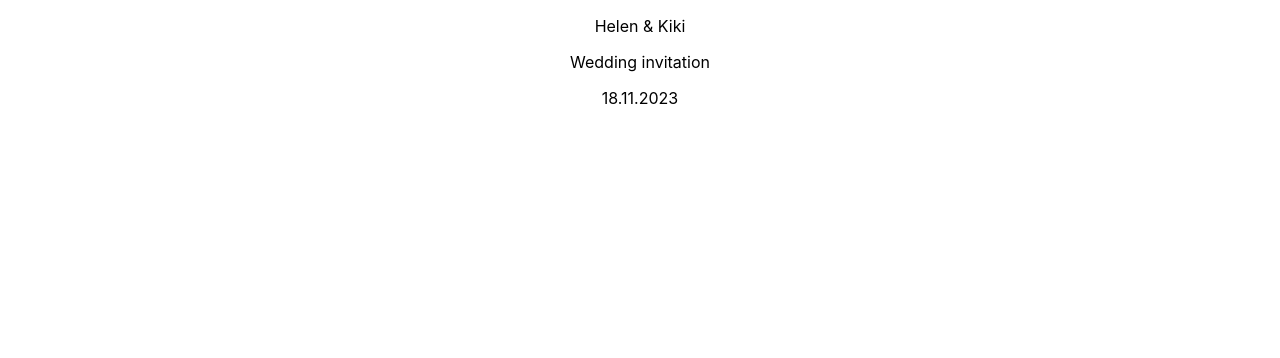
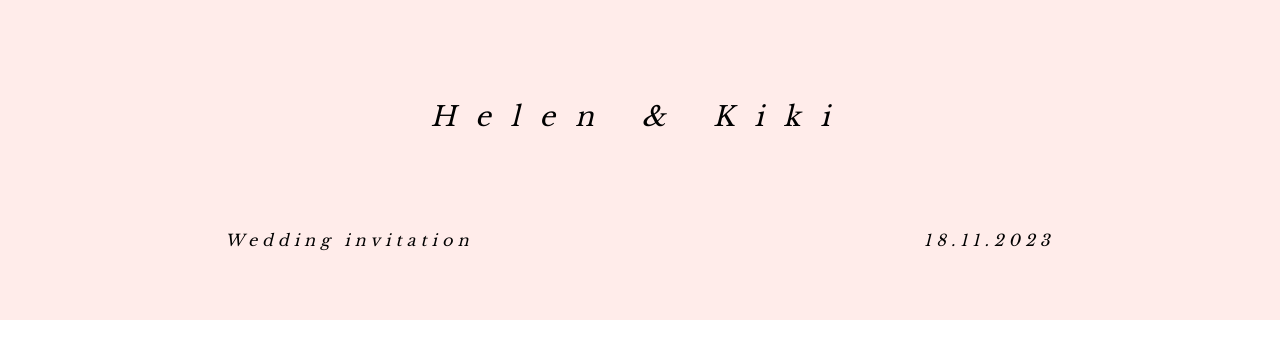
Before and after one commit to AAlejof/HeliKi, a React (Create React App) app in the folder client/: page /admin in a window 1280 px wide. Shown: the top 358 px of the page. Built offline with nearby package versions, Linux system fonts and the light colour scheme.

Commit message:
add styles

```diff
--- a/client/src/components/Footer/Footer.module.css
+++ b/client/src/components/Footer/Footer.module.css
@@ -0,0 +1,19 @@
+@import url('https://fonts.googleapis.com/css2?family=Libre+Baskerville');
+
+.footerDiv{
+    display: flex;
+    flex-wrap: wrap;
+    justify-content: space-around;
+    align-content: center;
+    height: 10rem;;
+    width: 100vw;
+    background-color: #FFECEA;
+}
+
+.pFooterDiv{
+    font-family: 'libre baskerville';
+    font-style: italic ;
+    font-size: 1rem;
+    letter-spacing: 5px;
+
+}
--- a/client/src/components/Home/Home.module.css
+++ b/client/src/components/Home/Home.module.css
@@ -10,10 +10,16 @@
 
 .imgHeliki{
     max-width: 500px;
+    margin: 5rem;
 }
 
 .pImgDiv{
     writing-mode: vertical-rl;
     text-orientation: upright;
-    font-family: 'libre baskerville'
+    font-family: 'libre baskerville';
+    font-style: italic ;
+    letter-spacing: 25px;
+    color: #868686;
+    font-weight: 400;
+
 }
--- a/client/src/components/Navbar/Navbar.module.css
+++ b/client/src/components/Navbar/Navbar.module.css
@@ -0,0 +1,19 @@
+@import url('https://fonts.googleapis.com/css2?family=Libre+Baskerville');
+
+.navbarDiv{
+    display: flex;
+    flex-wrap: wrap;
+    justify-content: center;
+    align-content: flex-end;
+    height: 10rem;;
+    width: 100vw;
+    background-color: #FFECEA;
+}
+
+.pNavbarDiv{
+    font-family: 'libre baskerville';
+    font-style: italic ;
+    font-size: 1.7rem;
+    letter-spacing: 20px;
+
+}
```
